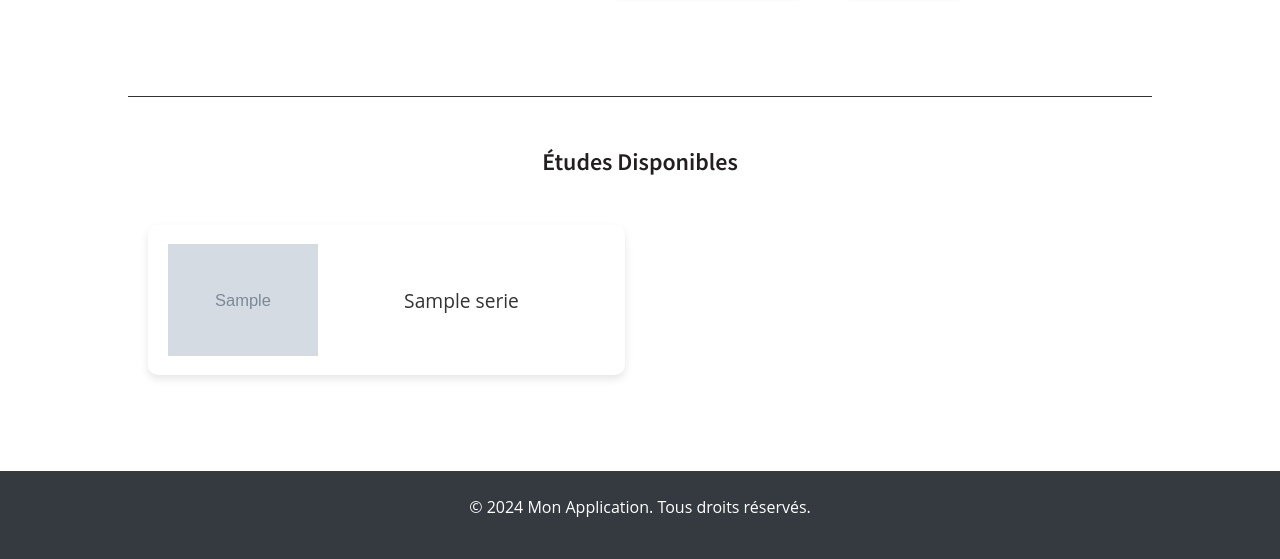
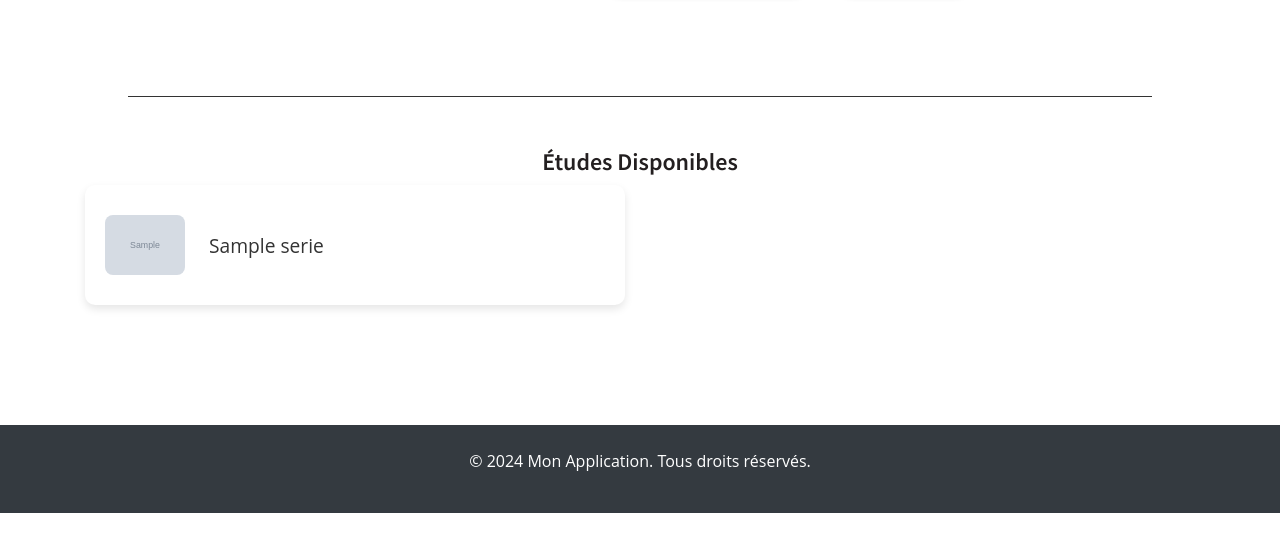
Before and after one commit to CDSP-SCPO/request-ddi, a Django app: page / in a window 1280 px wide. Shown: the part 392-951 px from the top of the page. After the commit the page ends 905 px from the top, so only its background shows below. Run offline with Django 5.2, Linux system fonts and the light colour scheme; tables that the repository leaves empty hold one stand-in row (values such as "Sample post"); grey boxes marked "Sample" are stand-in pictures; some libraries are stand-ins or nearby versions.

Commit message:
meilleur affichage + fix photos

```diff
--- a/app/static/css/homepage.css
+++ b/app/static/css/homepage.css
@@ -123,17 +123,12 @@ footer {
     padding: 50px 20px;
 }
 
-section.studies {
-    width:80%;
-    margin : 0 auto;
-}
-
 .study-card {
     background-color: white;
     border-radius: 10px;
     box-shadow: 0 4px 8px rgba(0, 0, 0, 0.1);
     width: 100%;
-    height: 150px;
+    height: 120px;
     padding: 20px;
     text-align: left;
     transition: transform 0.3s, box-shadow 0.3s;
@@ -149,9 +144,9 @@ section.studies {
 }
 
 .study-card-image {
-    width: 100px; /* Largeur fixe pour l'image */
-    height: auto; /* Laisse l'image garder ses proportions */
-    border-radius: 8px; /* Ajoute des coins arrondis à l'image */
+    width: 80px;
+    height: auto;
+    border-radius: 8px;
 }
 
 .study-card-content {
--- a/app/templates/homepage.html
+++ b/app/templates/homepage.html
@@ -42,20 +42,24 @@
         </section>
 
         <section class="studies">
-            <h2 class="container-custom-font mb-5">Études Disponibles</h2>
-            <div class="row">
-                {% for serie in series %}
-                    <div class="col-6 study-cards">
-                        <a href="{% url 'app:serie_detail' serie.pk %}" target="_blank" class="study-card-link">
+            <h2 class="container-custom-font">Études Disponibles</h2>
+            <div class="container">
+                <div class="row">
+                    {% for serie in series %}
+                    <div class="col-12 col-md-6 d-flex justify-content-center mb-4">
+                        <a href="https://data.sciencespo.fr/dataset.xhtml?persistentId={{ serie.external_ref }}" target="_blank" class="study-card-link">
                             <div class="study-card d-flex align-items-center">
-                                <img src="{{ serie.photo.url }}" alt="{{ serie.name }}" class="img-fluid"
-                                     style="max-width: 150px; height: auto;">
-                                <h5 class="mx-auto">{{ serie.name }}</h5>
+                                {% if serie.photo %}
+                                    <img src="{{ serie.photo.url }}" alt="{{ serie.name }}" class="study-card-image">
+                                {% endif %}
+                                <div class="study-card-content pl-4">
+                                    <h5>{{ serie.name }}</h5>
+                                </div>
                             </div>
-
                         </a>
                     </div>
-                {% endfor %}
+                    {% endfor %}
+                </div>
             </div>
         </section>
     </div>
```
